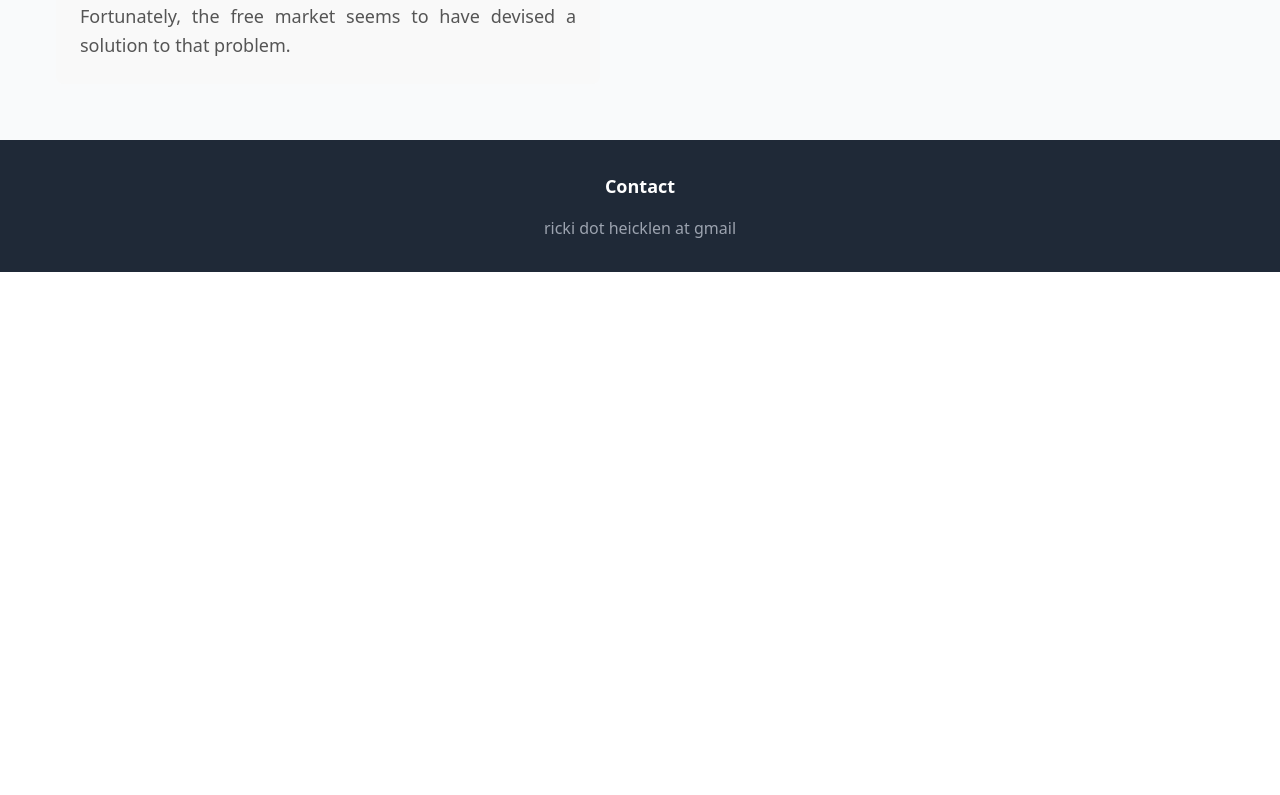
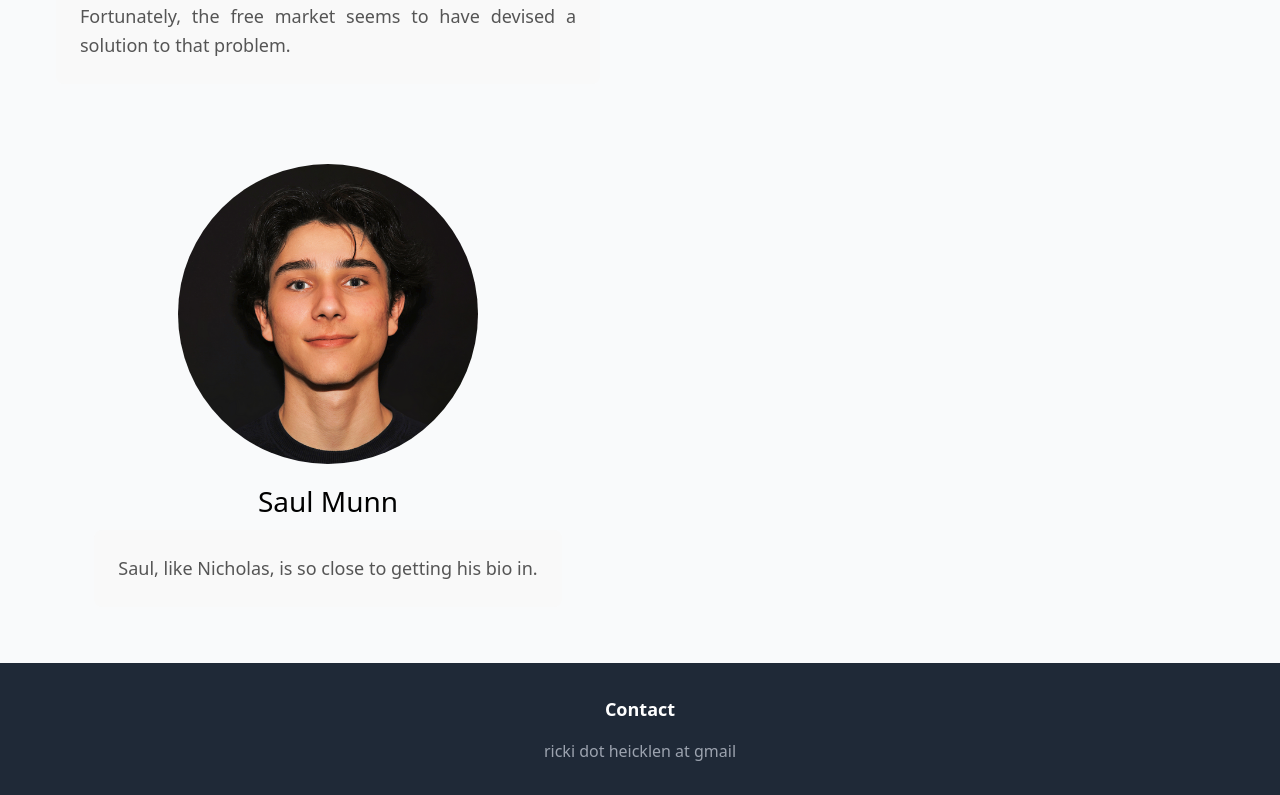
Before and after one commit to tradingbootcamp/website, a Vue app: page /team in a window 1280 px wide. Shown: the part 1497-2292 px from the top of the page. Before the commit the page ends 1769 px from the top, so only its background shows below. Built offline with nearby package versions, Linux system fonts and the light colour scheme.

Commit message:
adding saul to team

```diff
--- a/index.html
+++ b/index.html
@@ -4,7 +4,7 @@
     <meta charset="UTF-8" />
     <link rel="icon" type="image/png" href="/src/assets/trading_bootcamp_logo.png" />
     <meta name="viewport" content="width=device-width, initial-scale=1.0" />
-    <title>Trading Bootcamp</title>
+    <title>Quantitative Trading Bootcamp</title>
   </head>
   <body>
     <div id="app"></div>
--- a/src/components/team.vue
+++ b/src/components/team.vue
@@ -24,6 +24,8 @@ import rickiImage from '../assets/ricki.jpeg'
 import yoavImage from '../assets/yoav_headshot.jpg'
 import rossImage from '../assets/rossry_4.jpg'
 import nicholasImage from '../assets/nicholas_headshot.jpeg'
+import saulImage from '../assets/saul_munn.png'
+
 
 const teamMembers = [
   {
@@ -49,6 +51,12 @@ const teamMembers = [
     name: 'Nicholas Charette',
     bio: 'Nicholas is going to get me his bio any minute now.',
     image: nicholasImage
+  },
+  {
+    id: 5,
+    name: 'Saul Munn',
+    bio: 'Saul, like Nicholas, is so close to getting his bio in.',
+    image: saulImage
   }
 ]
 </script>
```
Also changed, not shown: src/assets/saul_munn.png (added).
